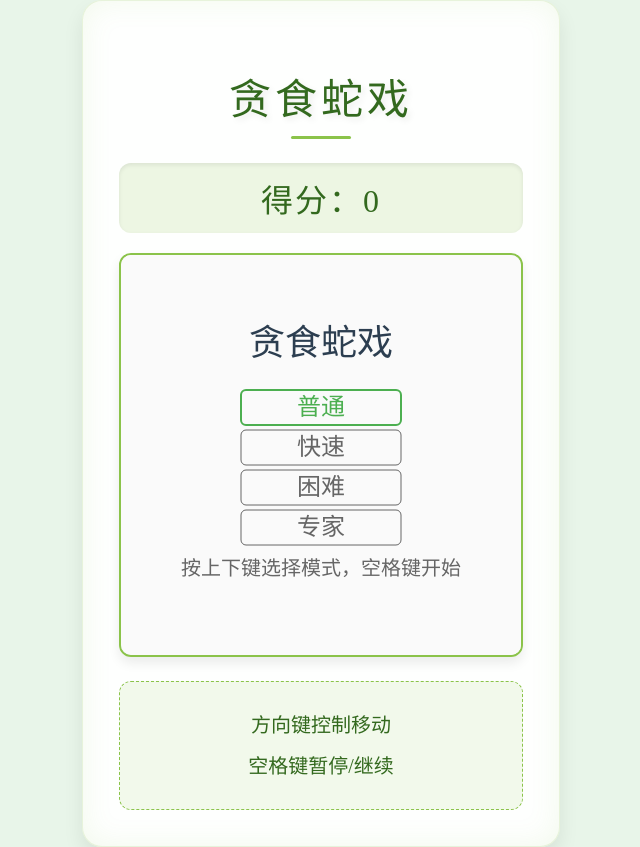
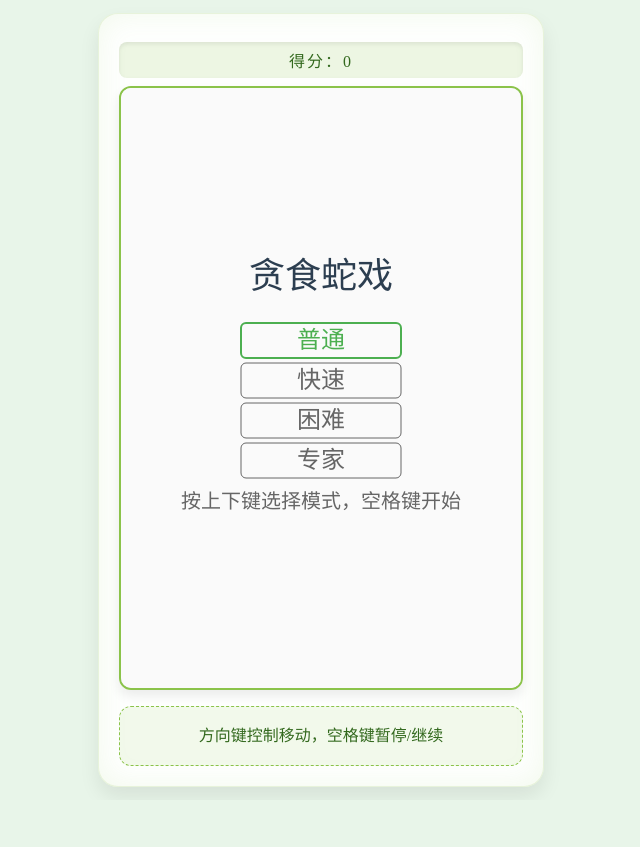
Before and after one commit to leizongmin/snake-game, a website: page index.html in a window 1280 px wide. Shown: the whole page, without its empty margins (319-959 px from the left). After the commit the page ends 800 px from the top, so only its background shows below. Drawn offline with Linux system fonts and the light colour scheme.

Commit message:
refactor: 优化画布尺寸计算和样式调整
动态计算画布尺寸和方块大小，以适应不同屏幕尺寸。简化并调整CSS样式，提升页面布局和响应性。

```diff
--- a/game.js
+++ b/game.js
@@ -3,8 +3,14 @@ class SheGame {
   constructor() {
     // 画布相关
     this.hb = document.getElementById('gameCanvas');
+    // 计算合适的画布尺寸和方块大小
+    const screenHeight = window.innerHeight;
+    const maxHeight = screenHeight * 0.8; // 画布高度占屏幕80%
+    const aspectRatio = 2/3; // 保持宽高比
+    this.hb.height = Math.min(600, maxHeight);
+    this.hb.width = this.hb.height * aspectRatio;
     this.ctx = this.hb.getContext('2d');
-    this.fw = 20;
+    this.fw = Math.floor(this.hb.width / 20); // 动态计算方块大小
 
     // 游戏状态
     this.state = {
--- a/index.html
+++ b/index.html
@@ -30,44 +30,28 @@
 
       .game-container {
         background: rgba(255, 255, 255, 0.95);
-        padding: 36px;
+        padding: 20px;
         border-radius: 20px;
         box-shadow:
           0 10px 20px var(--shadow-color),
           inset 0 0 30px rgba(139, 195, 74, 0.1);
         transition: transform 0.3s ease;
         border: 1px solid rgba(139, 195, 74, 0.2);
+        max-height: 100vh;
+        display: flex;
+        flex-direction: column;
       }
 
       .game-container:hover {
         transform: translateY(-5px);
       }
 
-      .title {
-        font-size: 42px;
-        color: var(--text-color);
-        margin-bottom: 24px;
-        text-align: center;
-        text-shadow: 3px 3px 6px var(--shadow-color);
-        position: relative;
-        letter-spacing: 4px;
-        font-weight: normal;
-      }
-
-      .title:after {
-        content: '';
-        display: block;
-        width: 60px;
-        height: 3px;
-        background: var(--primary-color);
-        margin: 10px auto;
-        border-radius: 2px;
-      }
-
       canvas {
         display: block;
         border: 2px solid var(--primary-color);
         border-radius: 12px;
+        max-width: 100%;
+        height: auto;
         background:
           linear-gradient(45deg, var(--grid-color) 25%, transparent 25%),
           linear-gradient(-45deg, var(--grid-color) 25%, transparent 25%),
@@ -88,25 +72,26 @@
       }
 
       #score {
-        font-size: 32px;
+        font-size: 16px;
         color: var(--text-color);
-        margin: 20px 0;
+        margin: 8px 0;
         text-align: center;
-        padding: 12px 24px;
+        padding: 6px 12px;
         background: rgba(139, 195, 74, 0.15);
-        border-radius: 12px;
+        border-radius: 8px;
         border: none;
         box-shadow: inset 0 2px 4px var(--shadow-color);
         letter-spacing: 2px;
+        font-family: '楷体', 'KaiTi', serif;
       }
 
       .controls {
         text-align: center;
-        margin-top: 24px;
+        margin-top: 16px;
         color: var(--text-color);
-        font-size: 20px;
-        line-height: 1.8;
-        padding: 20px;
+        font-size: 16px;
+        line-height: 1.5;
+        padding: 12px;
         background: rgba(139, 195, 74, 0.1);
         border-radius: 12px;
         border: 1px dashed var(--primary-color);
@@ -198,7 +183,7 @@
         color: white;
         border: 2px solid rgba(255, 255, 255, 0.2);
         border-radius: 12px;
-        font-size: 20px;
+        font-size: 16px;
         font-family: inherit;
         cursor: pointer;
         transition: all 0.3s ease;
@@ -243,12 +228,10 @@
   </head>
   <body>
     <div class="game-container">
-      <h1 class="title">贪食蛇戏</h1>
       <div id="score">得分：0</div>
-      <canvas id="gameCanvas" width="400" height="400"></canvas>
+      <canvas id="gameCanvas" width="400" height="200"></canvas>
       <div class="controls">
-        <p>方向键控制移动</p>
-        <p>空格键暂停/继续</p>
+        <p>方向键控制移动，空格键暂停/继续</p>
         <p class="mobile-tip">手机端可滑动屏幕控制方向</p>
       </div>
     </div>
```
